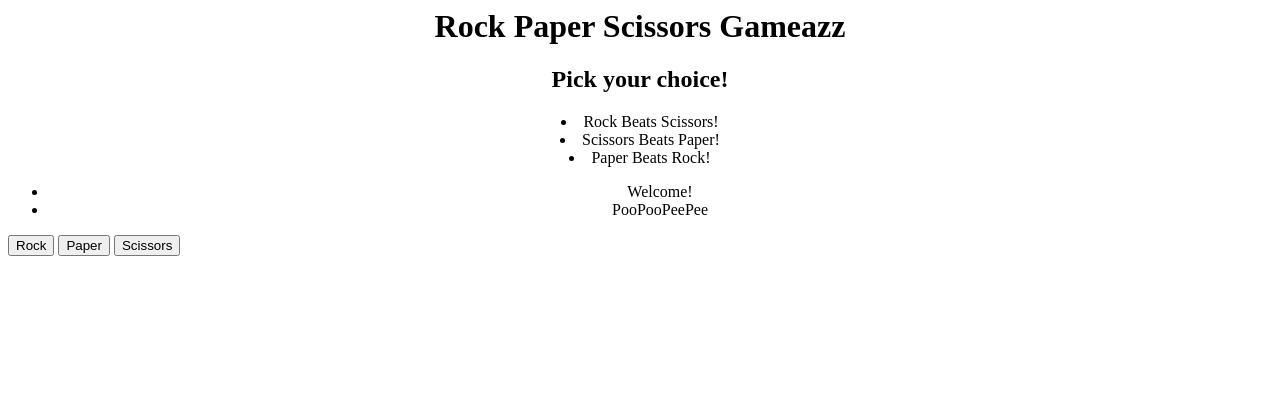
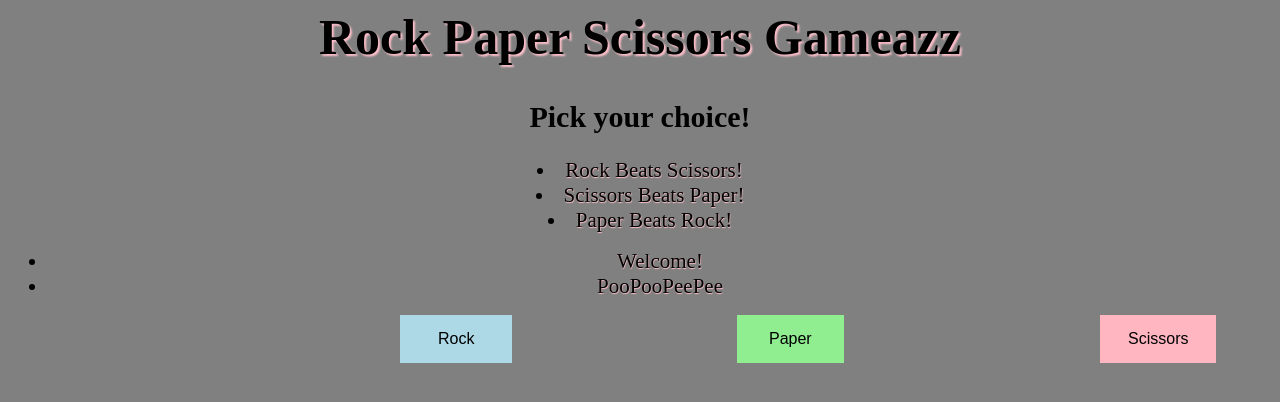
Before and after one commit to Tahaa17/RPS-SOFE2720, a website: page index.html in a window 1280 px wide. Drawn offline with nearby package versions, Linux system fonts and the light colour scheme; no server answers.

Commit message:
Updating Revised Code

```diff
--- a/index.html
+++ b/index.html
@@ -2,16 +2,66 @@
   <head>
     <title>A Multiplayer Game</title>
     <style>
-      canvas {
-        width: 800px;
-        height: 600px;
-        border: 5px solid black;
-        margin-left: 29%;
-      }
-      h1,h2,li{
-        text-align: center;
-      }
-    </style>
+body{
+  background: grey;
+}
+h1{
+  text-align: center;
+  font-size: 50px;
+  text-shadow: 2px 2px 2px pink;
+}
+
+h2{
+  text-align: center;
+  font-size: 30px;
+}
+
+li{
+  text-align: center;
+  font-size: 21px;
+  text-shadow: 0.5px 0.5px 1px pink;
+}
+#rock{
+  background-color: lightblue;
+    border: none;
+    color: black;
+    padding: 15px 38px;
+    text-align: center;
+    text-decoration: none;
+    display: inline-block;
+    font-size: 16px;
+    position: absolute;
+    left: 400px;
+
+}
+#paper{
+  background-color: lightgreen;
+    border: none;
+    color: black;
+    padding: 15px 32px;
+    text-align: center;
+    text-decoration: none;
+    display: inline-block;
+    font-size: 16px;
+    position: absolute;
+    left: 737px;
+
+}
+#scissors{
+  background-color: lightpink;
+    border: none;
+    color: black;
+    padding: 15px 28px;
+    text-align: center;
+    text-decoration: none;
+    display: inline-block;
+    font-size: 16px;
+    position: absolute;
+    left: 1100px;
+
+}
+
+</style>
     <script src="/socket.io/socket.io.js"></script>
   </head>
   <body>
--- a/static/game.js
+++ b/static/game.js
@@ -3,11 +3,11 @@ var socket = io();
 //RPS STUFF
 function logGameEvents(text)
 {
-  var parent=document.getElementById('gameEvents')
-  var eventItem= document.createElement('li');
-  eventItem.innerHTML=text;
+  var displayContainer=document.getElementById('gameEvents')
+  var gameEvent= document.createElement('li');
+  gameEvent.innerHTML=text;
 
-  parent.appendChild(eventItem);
+  displayContainer.appendChild(gameEvent);
 };
 function addChoices()
 {
@@ -29,5 +29,4 @@ addChoices();
 logGameEvents('PooPooPeePee');
 
 socket.on('message',logGameEvents)
-
 //THIS IS OLD GAME STUFF
```
Also changed, not shown: server.js (+37 -41 lines).
